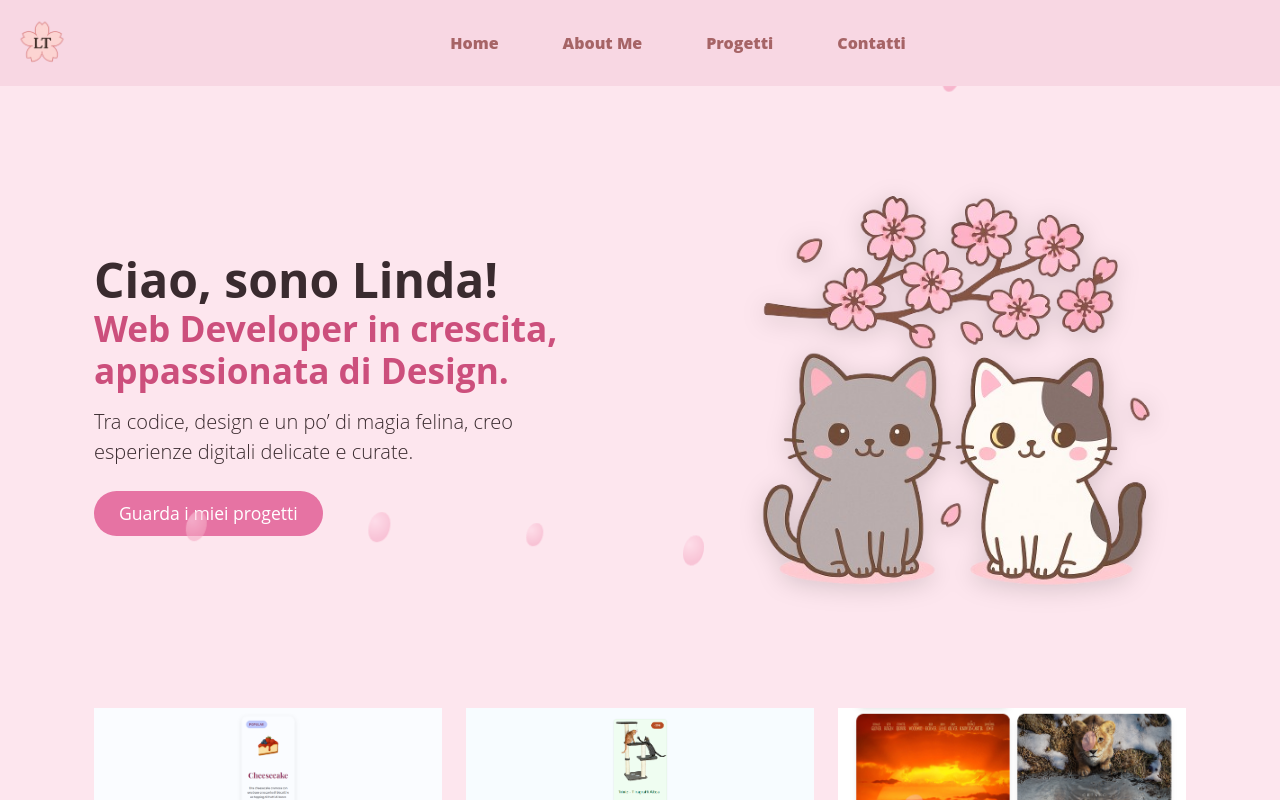
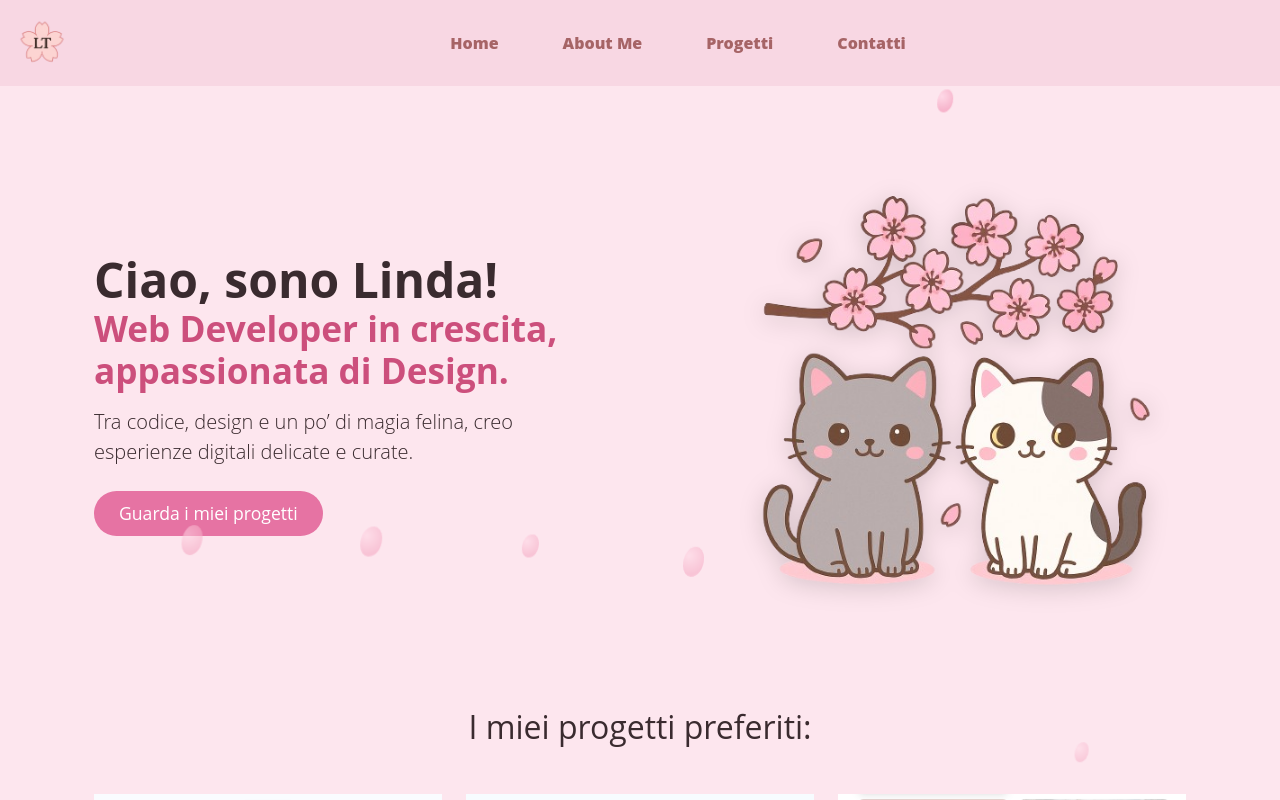
Before and after one commit to LindaTancini/LindaTancini-Portfolio, a React (Vite) app: page / in a window 1280 px wide. Shown: the top 800 px of the page. Built offline with nearby package versions, Linux system fonts and the light colour scheme.

Commit message:
feat: add h2

```diff
--- a/src/components/ProjectHomePreview.jsx
+++ b/src/components/ProjectHomePreview.jsx
@@ -7,6 +7,7 @@ function ProjectHomePreview() {
   return (
     <section className="projects-preview py-5">
       <div className="container">
+        <h2 className="text-center mb-5">I miei progetti preferiti:</h2>
         <div className="row g-4 justify-content-center">
           {dataProjectsHome.map((project) => (
             <div key={project.id} className="col-md-6 col-lg-4">
```
